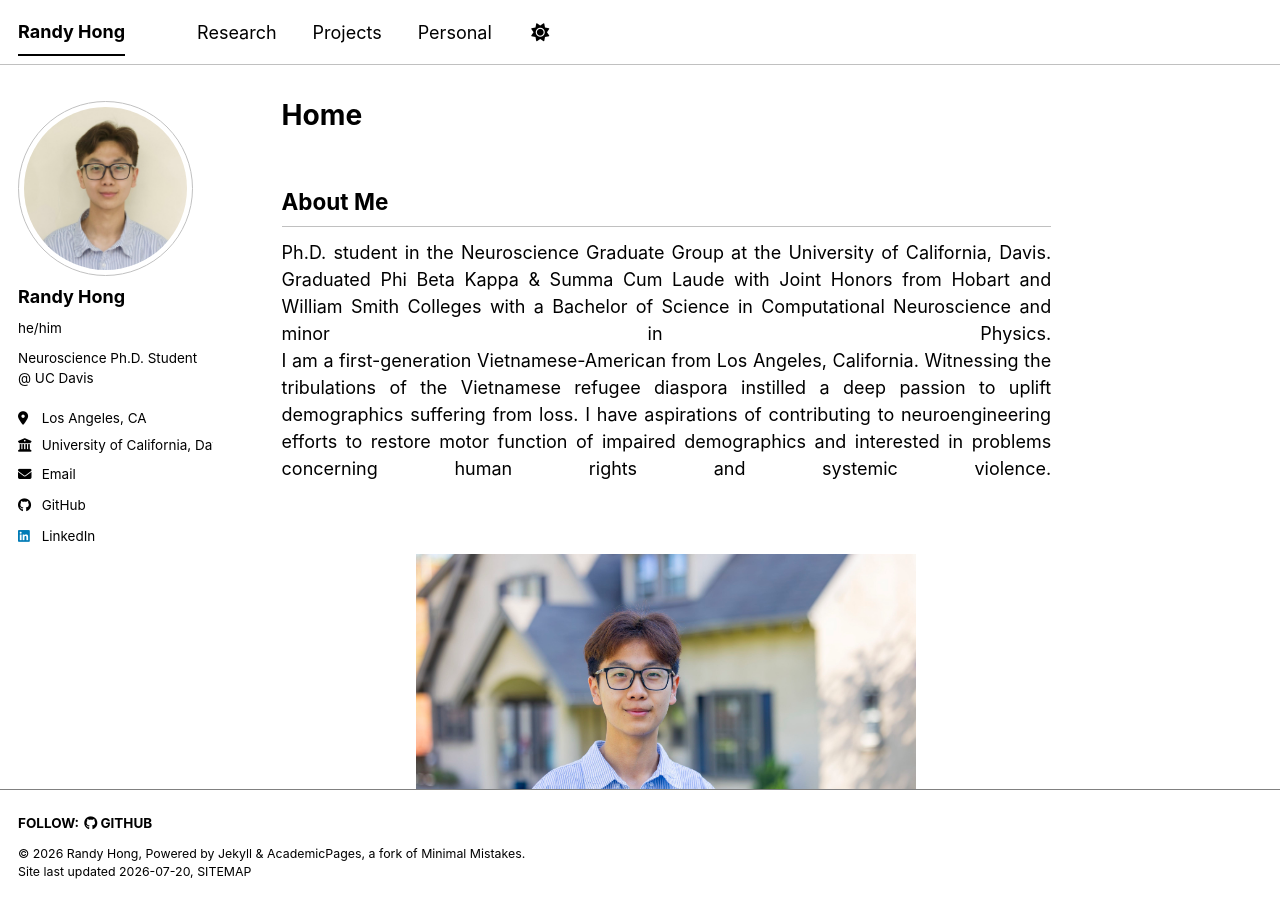
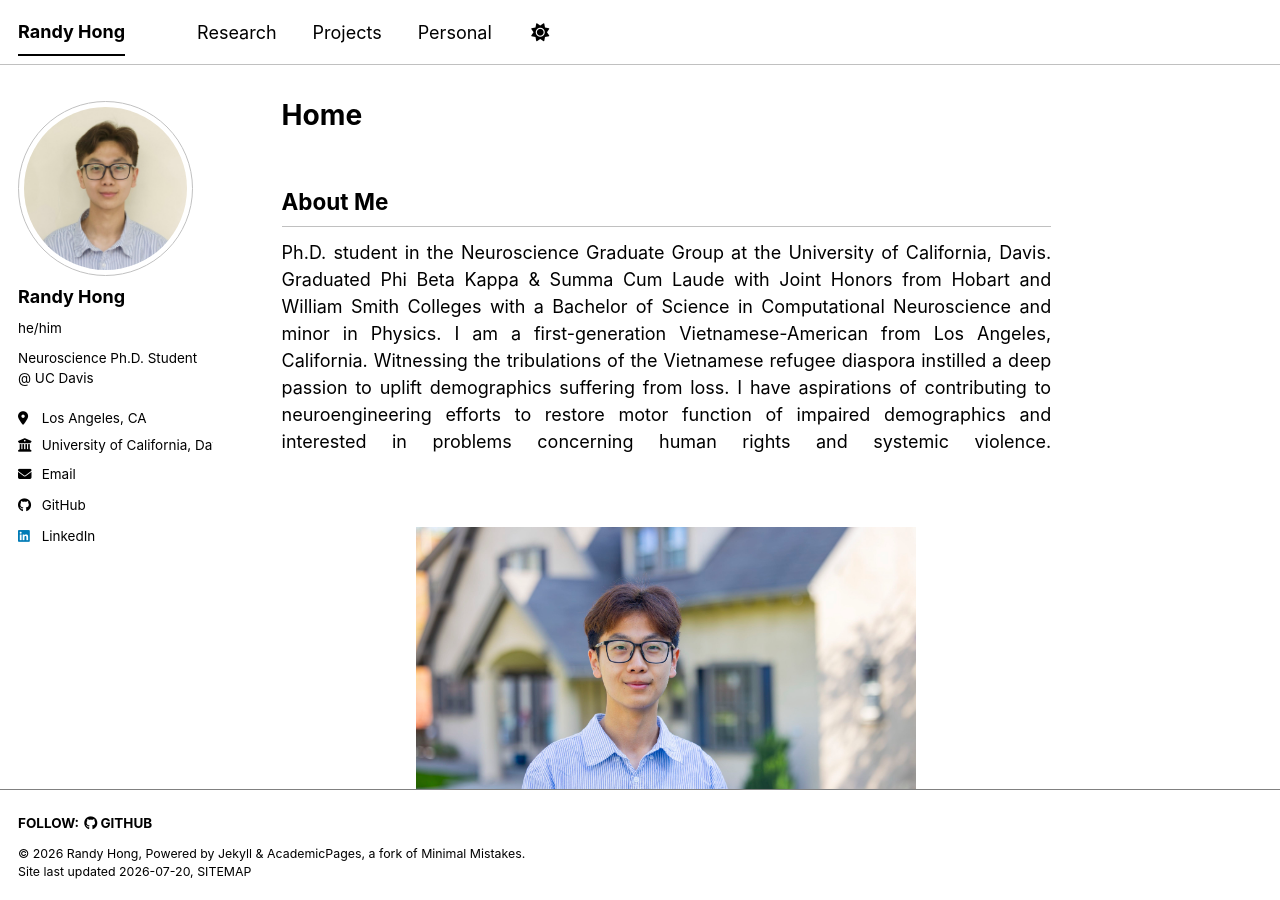
Before and after one commit to randyhongg/randyhongg.github.io, a Jekyll site: the page built from _pages/about.md, in a window 1280 px wide and 900 px high. Built offline with Jekyll 4.4.1, drawn with Linux system fonts in a browser that asks for light colours; a style sheet for code colours, icons or effects is not loaded.

Commit message:
Update about.md

```diff
--- a/_pages/about.md
+++ b/_pages/about.md
@@ -12,7 +12,7 @@
 <div style="text-align: justify; text-align-last: justify; margin-bottom: 2rem;">
 
 Ph.D. student in the Neuroscience Graduate Group at the University of California, Davis. Graduated Phi Beta Kappa & Summa Cum Laude with Joint Honors from Hobart and William Smith Colleges with a Bachelor of Science in Computational Neuroscience and minor in Physics.
-<br />
+
 I am a first-generation Vietnamese-American from Los Angeles, California. Witnessing the tribulations of the Vietnamese refugee diaspora instilled a deep passion to uplift demographics suffering from loss. I have aspirations of contributing to neuroengineering efforts to restore motor function of impaired demographics and interested in problems concerning human rights and systemic violence.
 
 
@@ -40,7 +40,7 @@
 
 <a href="https://www.hws.edu/news/2026/randy-hong-uc-davis.aspx" target="_blank" style="text-decoration: none; color: inherit;">
   <div style="display: flex; align-items: center; gap: 16px; border: 1px solid #ddd; border-radius: 8px; padding: 12px; margin-top: 10px; max-width: 500px;">
-    <img src="../images/arm_pose.jpg" alt="Article thumbnail" style="width: 100px; height: 100px; object-fit: cover; border-radius: 6px; flex-shrink: 0;">
+    <img src="images/arm_pose.jpg" alt="Article thumbnail" style="width: 100px; height: 100px; object-fit: cover; border-radius: 6px; flex-shrink: 0;">
     <div>
       <strong>Randy Hong '26 Built a Mind-Controlled Prosthetic Arm. Next Stop: UC Davis.</strong>
       <p style="margin: 4px 0 0; font-size: 14px; color: #666;">HWS Office of Communications</p>
@@ -50,15 +50,13 @@
 
 <a href="https://www.possefoundation.org/news-and-events/hws-commencement-speaker-begins-next-chapter-in-neuroscience" target="_blank" style="text-decoration: none; color: inherit;">
   <div style="display: flex; align-items: center; gap: 16px; border: 1px solid #ddd; border-radius: 8px; padding: 12px; margin-top: 10px; max-width: 500px;">
-    <img src="../images/commencement_speaker.jpg" alt="Article thumbnail" style="width: 100px; height: 100px; object-fit: cover; border-radius: 6px; flex-shrink: 0;">
+    <img src="images/commencement_speaker.jpg" alt="Article thumbnail" style="width: 100px; height: 100px; object-fit: cover; border-radius: 6px; flex-shrink: 0;">
     <div>
       <strong>HWS Commencement Speaker Begins Next Chapter in Neuroscience</strong>
       <p style="margin: 4px 0 0; font-size: 14px; color: #666;">The Posse Foundation</p>
     </div>
   </div>
 </a>
-
-</div>
 
 ---
 
```
